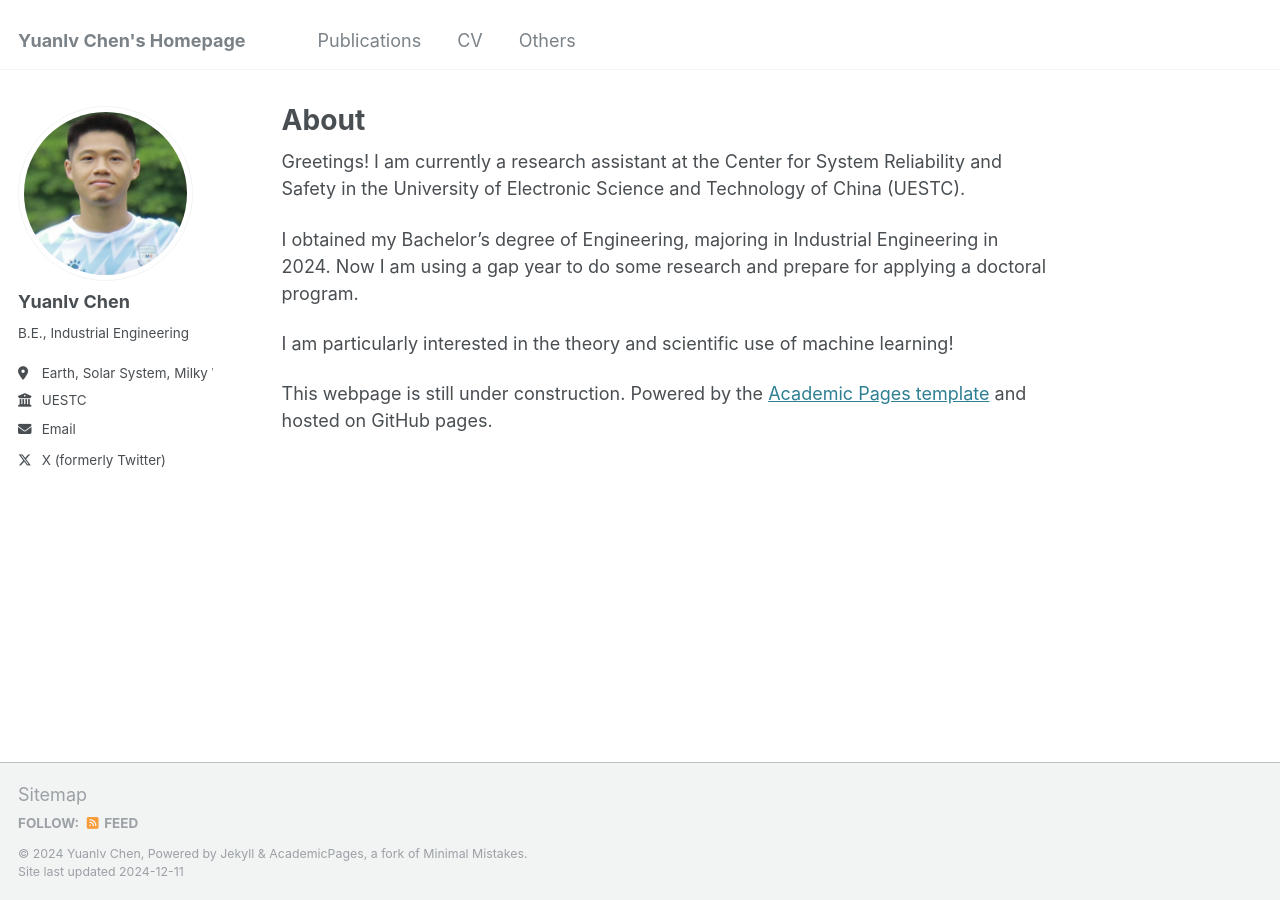
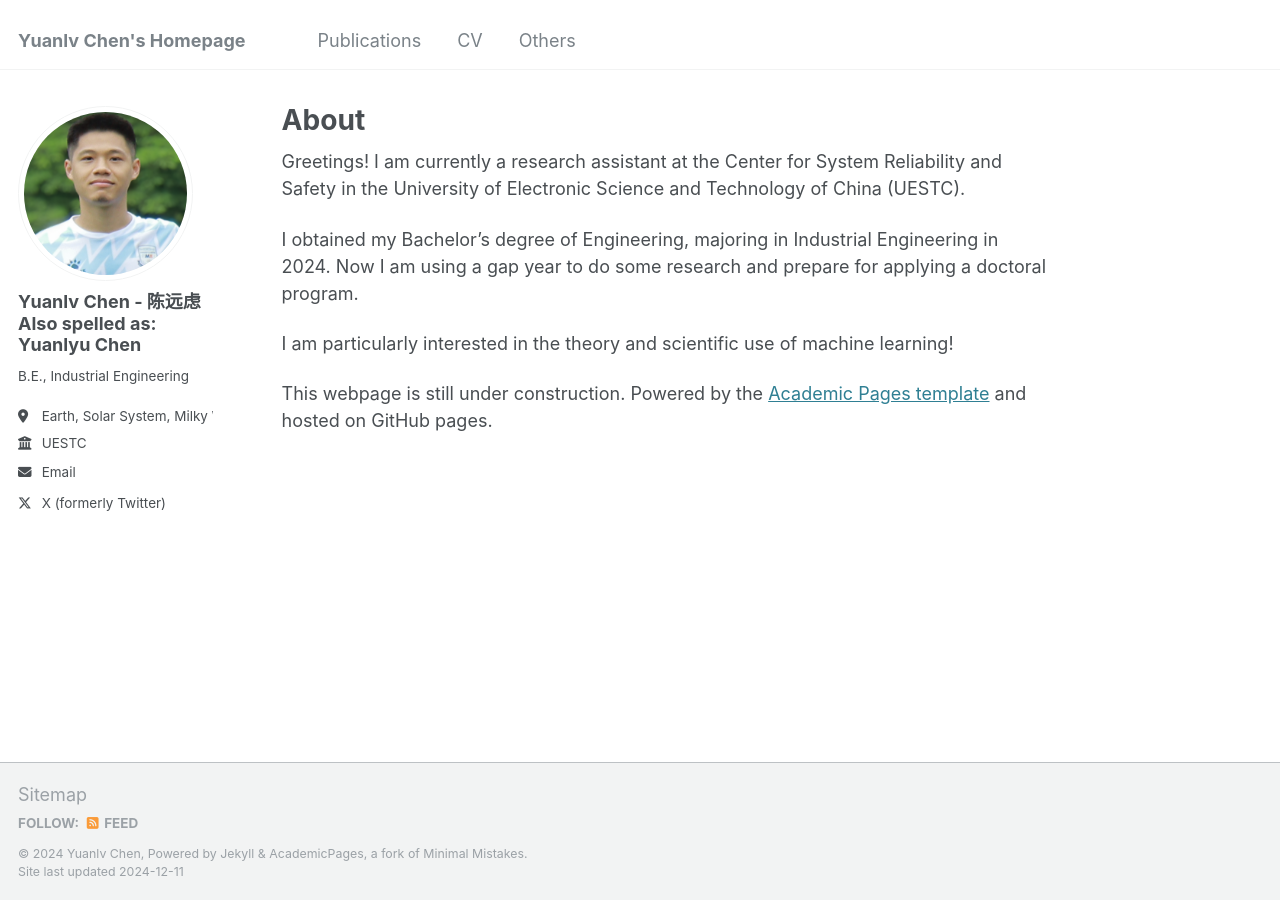
Before and after one commit to YLchen22/YLchen22.github.io, a Jekyll site: the page built from _pages/about.md, in a window 1280 px wide. Built offline with Jekyll 4.4.1, drawn with Linux system fonts in a browser that asks for light colours.

Commit message:
Update _config.yml

```diff
--- a/_config.yml
+++ b/_config.yml
@@ -22,10 +22,10 @@ repository               : "Ylchen22/Ylchen22.github.io"
 author:
   # Biographic information
   avatar           : "profile.png"
-  name             : "Yuanlv Chen"
+  name             : "Yuanlv Chen - 陈远虑 \n Also spelled as: Yuanlyu Chen"
   pronouns         : # example: "she/her"
   bio              : "B.E., Industrial Engineering "
-  location         : "Earth, Solar System,\n Milky Way"
+  location         : "Earth, Solar System, Milky Way"
   employer         : "UESTC"
   uri              : # URL
   email            : "yuanlvchen@gmail.com"
```
